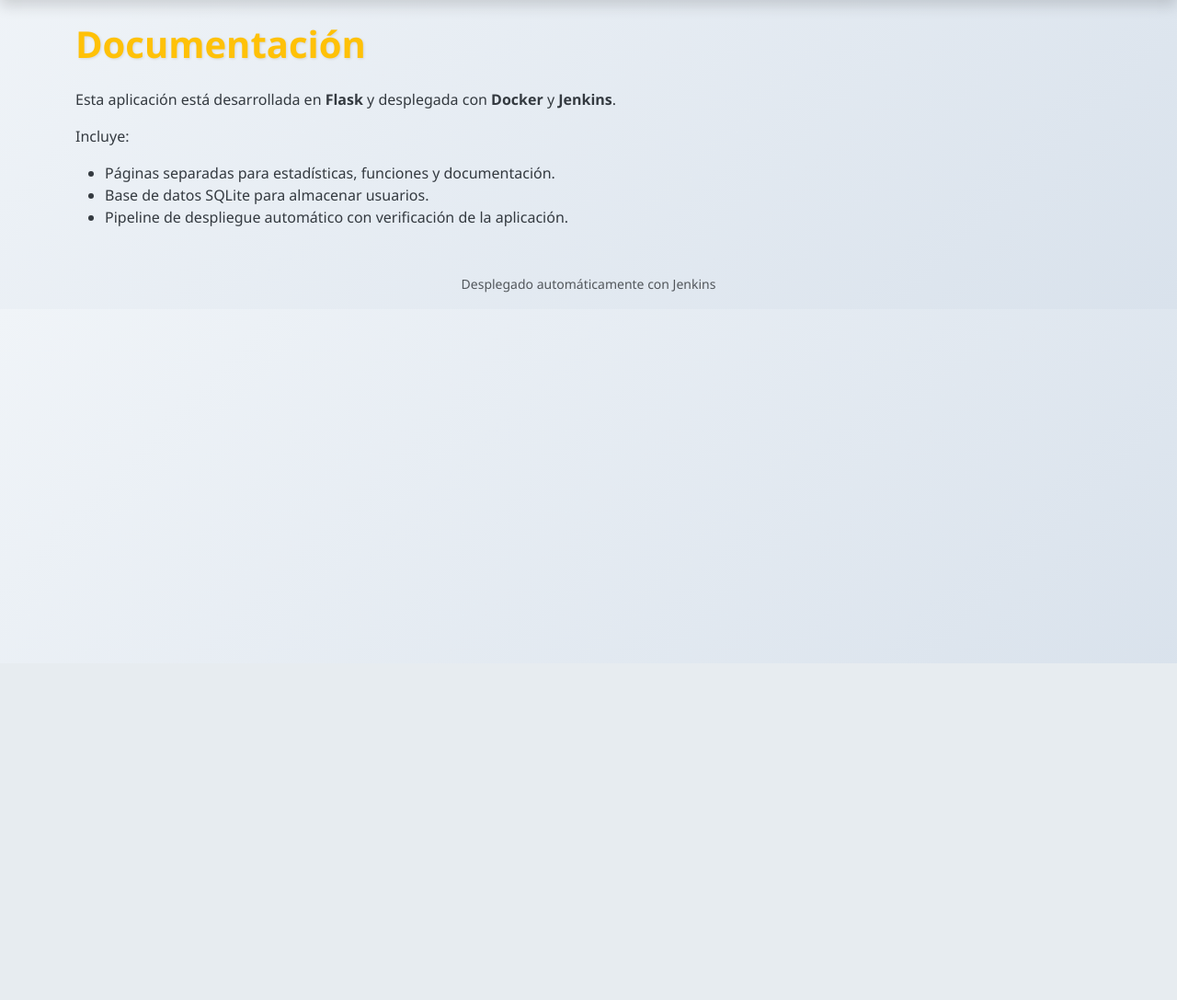
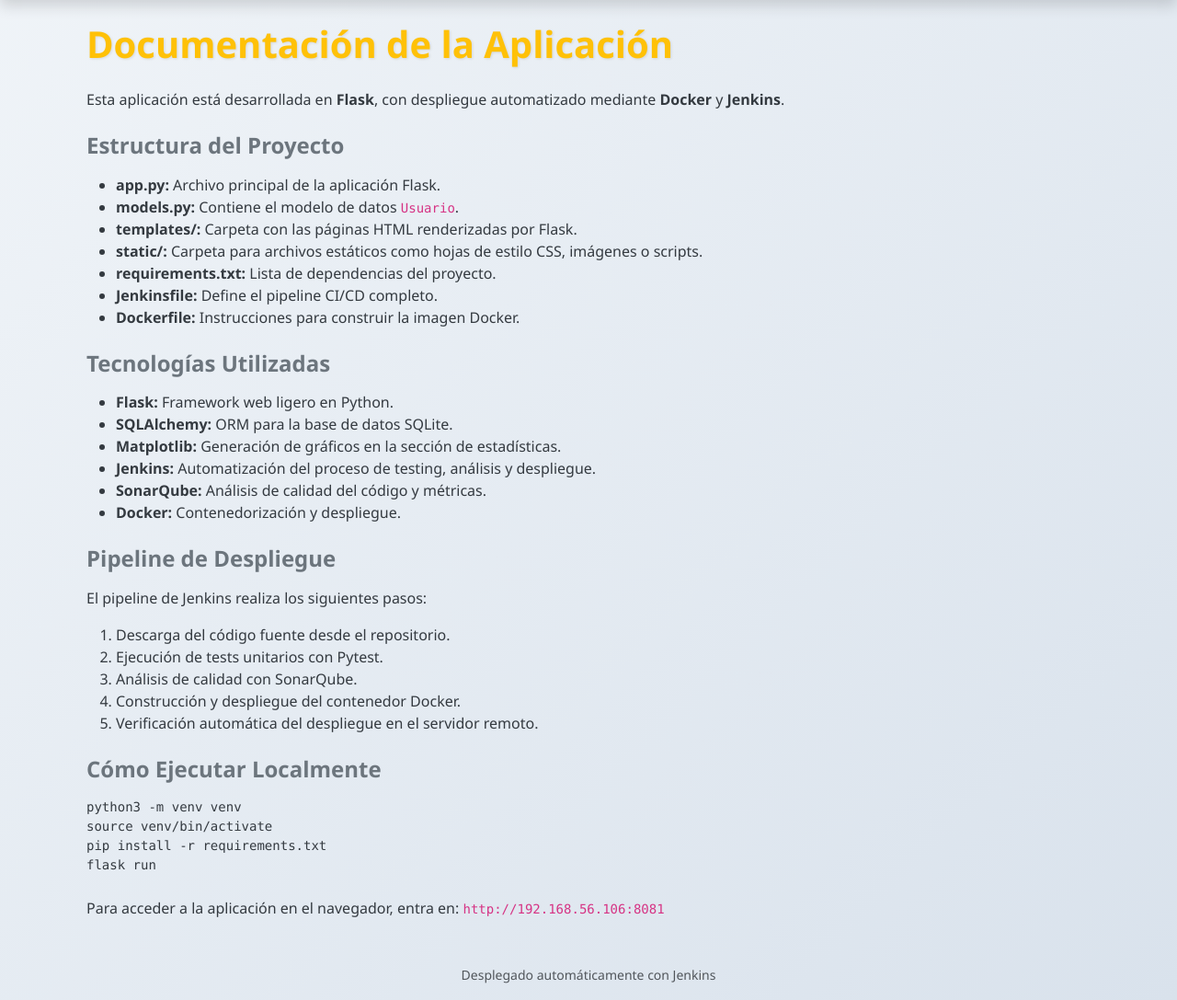
Before and after one commit to mcollado-dev/miapp-flask, a Flask app: page /documentacion in a window 1280 px wide. Shown: the part 79-1166 px from the top of the page at 92% size. Before the commit the page ends 800 px from the top, so only its background shows below. Run offline with Flask 3, Linux system fonts and the light colour scheme.

Commit message:
Update documentacion.html

```diff
--- a/templates/documentacion.html
+++ b/templates/documentacion.html
@@ -1,12 +1,49 @@
 {% extends "base.html" %}
 
 {% block content %}
-<h2 class="text-warning mb-4">Documentación</h2>
-<p>Esta aplicación está desarrollada en <strong>Flask</strong> y desplegada con <strong>Docker</strong> y <strong>Jenkins</strong>.</p>
-<p>Incluye:</p>
-<ul>
-    <li>Páginas separadas para estadísticas, funciones y documentación.</li>
-    <li>Base de datos SQLite para almacenar usuarios.</li>
-    <li>Pipeline de despliegue automático con verificación de la aplicación.</li>
-</ul>
+<div class="container mt-4">
+    <h2 class="text-warning mb-4">Documentación de la Aplicación</h2>
+    <p>Esta aplicación está desarrollada en <strong>Flask</strong>, con despliegue automatizado mediante <strong>Docker</strong> y <strong>Jenkins</strong>.</p>
+
+    <h4 class="mt-4 text-secondary">Estructura del Proyecto</h4>
+    <ul>
+        <li><strong>app.py:</strong> Archivo principal de la aplicación Flask.</li>
+        <li><strong>models.py:</strong> Contiene el modelo de datos <code>Usuario</code>.</li>
+        <li><strong>templates/:</strong> Carpeta con las páginas HTML renderizadas por Flask.</li>
+        <li><strong>static/:</strong> Carpeta para archivos estáticos como hojas de estilo CSS, imágenes o scripts.</li>
+        <li><strong>requirements.txt:</strong> Lista de dependencias del proyecto.</li>
+        <li><strong>Jenkinsfile:</strong> Define el pipeline CI/CD completo.</li>
+        <li><strong>Dockerfile:</strong> Instrucciones para construir la imagen Docker.</li>
+    </ul>
+
+    <h4 class="mt-4 text-secondary">Tecnologías Utilizadas</h4>
+    <ul>
+        <li><strong>Flask:</strong> Framework web ligero en Python.</li>
+        <li><strong>SQLAlchemy:</strong> ORM para la base de datos SQLite.</li>
+        <li><strong>Matplotlib:</strong> Generación de gráficos en la sección de estadísticas.</li>
+        <li><strong>Jenkins:</strong> Automatización del proceso de testing, análisis y despliegue.</li>
+        <li><strong>SonarQube:</strong> Análisis de calidad del código y métricas.</li>
+        <li><strong>Docker:</strong> Contenedorización y despliegue.</li>
+    </ul>
+
+    <h4 class="mt-4 text-secondary">Pipeline de Despliegue</h4>
+    <p>El pipeline de Jenkins realiza los siguientes pasos:</p>
+    <ol>
+        <li>Descarga del código fuente desde el repositorio.</li>
+        <li>Ejecución de tests unitarios con Pytest.</li>
+        <li>Análisis de calidad con SonarQube.</li>
+        <li>Construcción y despliegue del contenedor Docker.</li>
+        <li>Verificación automática del despliegue en el servidor remoto.</li>
+    </ol>
+
+    <h4 class="mt-4 text-secondary">Cómo Ejecutar Localmente</h4>
+    <pre><code>python3 -m venv venv
+source venv/bin/activate
+pip install -r requirements.txt
+flask run</code></pre>
+
+    <p class="mt-4">Para acceder a la aplicación en el navegador, entra en:
+        <code>http://192.168.56.106:8081</code>
+    </p>
+</div>
 {% endblock %}
```
